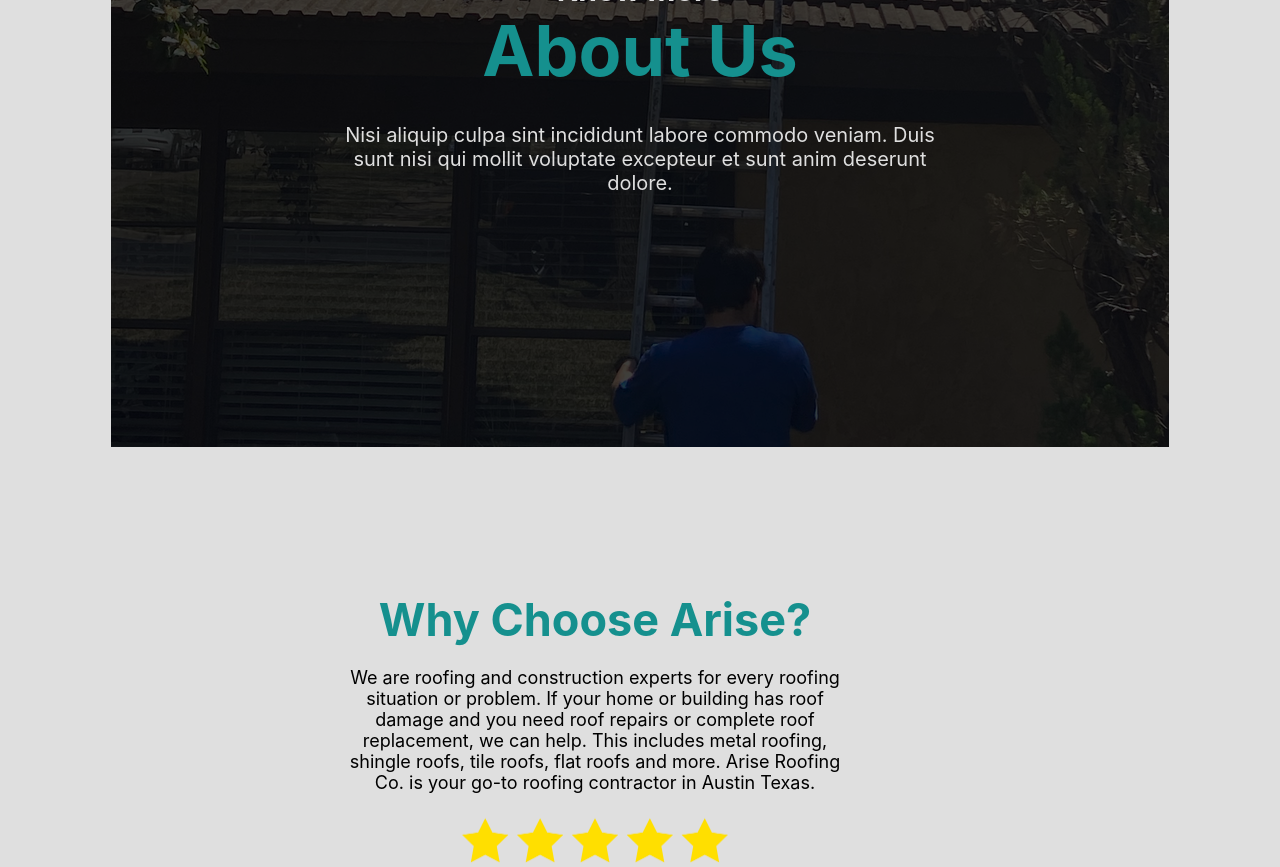
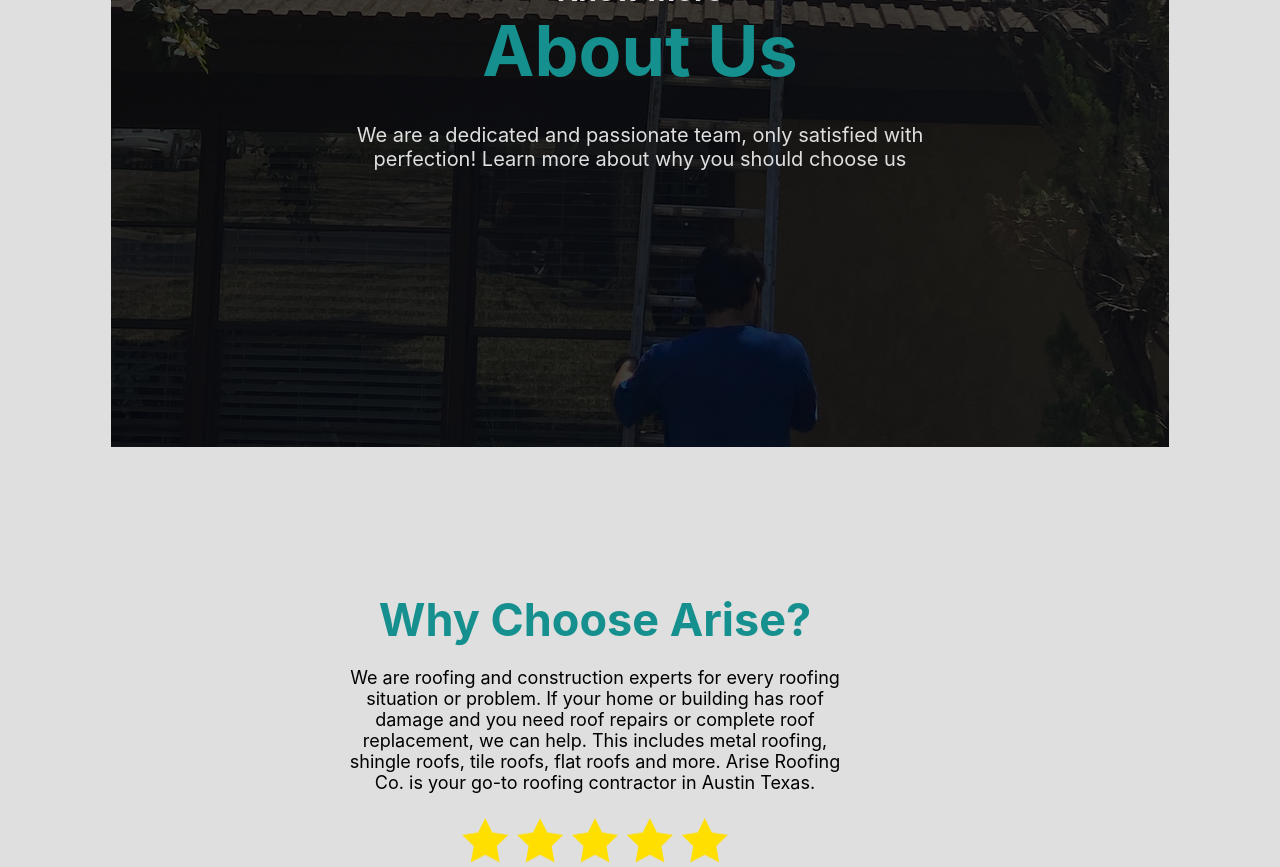
Before and after one commit to JoshuaGutie/reliable, a React (Create React App) app: page /reviews in a window 1280 px wide. Shown: the part 1360-2227 px from the top of the page. Built offline with nearby package versions, Linux system fonts and the light colour scheme.

Commit message:
redirect file added

```diff
--- a/src/components/Review.js
+++ b/src/components/Review.js
@@ -55,9 +55,7 @@
                 width: "600px",
               }}
             >
-              Nisi aliquip culpa sint incididunt labore commodo veniam. Duis
-              sunt nisi qui mollit voluptate excepteur et sunt anim deserunt
-              dolore.
+              We are a dedicated and passionate team, only satisfied with perfection! Learn more about why you should choose us
             </p>
           </div>
           {/*End of cover photo and start of 6 info boxes */}
```
Also changed, not shown: 1 other file (tests, documents, lock files or other folders).
